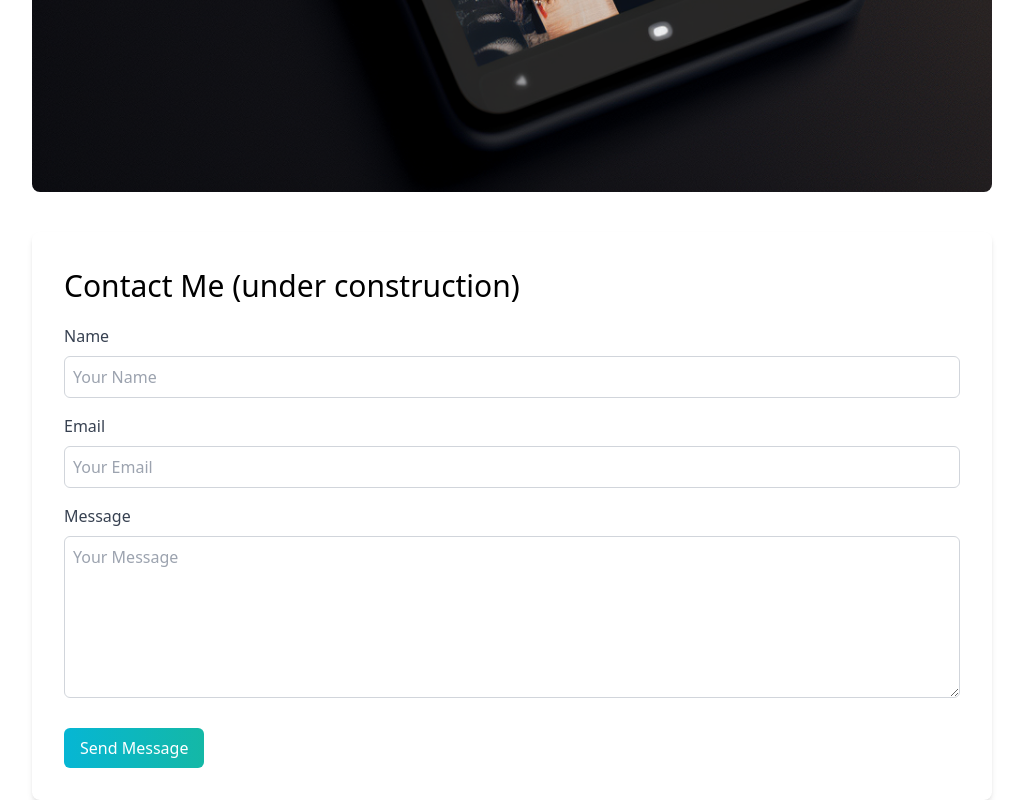
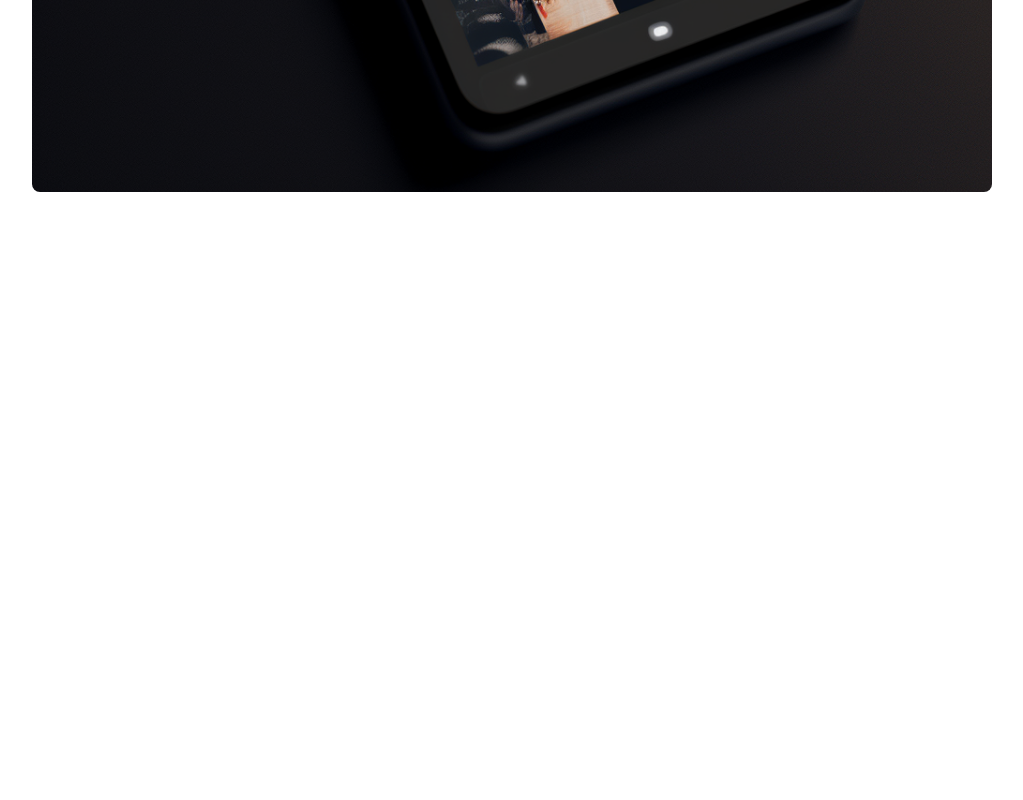
Before and after one commit to JDRGit/react-portfolio, a Next.js app: page / in a window 1280 px wide. Shown: the part 3526-4326 px from the top of the page, without its empty margins (128-1151 px from the left). After the commit the page ends 3758 px from the top, so only its background shows below. Built offline with nearby package versions, Linux system fonts and the light colour scheme.

Commit message:
updated styling, resume buton effect

```diff
--- a/pages/index.js
+++ b/pages/index.js
@@ -1,10 +1,6 @@
 import Head from "next/head";
 import { BsFillMoonStarsFill } from "react-icons/bs";
-import {
-  AiOutlineMail,
-  AiFillLinkedin,
-  AiFillGithub,
-} from "react-icons/ai";
+import { AiOutlineMail, AiFillLinkedin, AiFillGithub } from "react-icons/ai";
 import Image from "next/image";
 import dev from "../public/dev.png";
 import design from "../public/design.png";
@@ -35,13 +31,13 @@ export default function Home() {
               <li>
                 <BsFillMoonStarsFill
                   onClick={() => setDarkMode(!darkMode)}
-                  className="cursor-pointer text-2xl dark:text-gray-200"
+                  className="cursor-pointer text-2xl dark:text-gray-200  "
                 />
               </li>
 
               <li>
                 <a
-                  className="bg-gradient-to-r from-cyan-500 to-teal-500 text-white px-4 py-2 rounded-md ml-8"
+                  className="bg-gradient-to-r from-cyan-500 to-teal-500  text-white px-4 py-2 rounded-md ml-8 hover:from-pink-500 hover:to-yellow-500"
                   href={resume}
                   download="Jaime_D_Rodriguez_Resume.pdf"
                 >
@@ -66,7 +62,7 @@ export default function Home() {
             </p>
           </div>
 
-          <div className="text-5xl flex justify-center gap-16 py-3 text-gray-600">
+          <div className="text-5xl flex justify-center gap-16 py-3 text-gray-600 ">
             <a
               href="mailto:rodriguez.d.jaime@gmail.com"
               target="_blank"
@@ -91,7 +87,12 @@ export default function Home() {
           </div>
 
           <div className="relative mx-auto bg-gradient-to-b from-teal-500 rounded-full w-80 h-80 mt-20 overflow-hidden md:h-96 md:w-96">
-            <Image src={dev} layout="fill" objectFit="scale-down" />
+            <Image
+              src={dev}
+              layout="fill"
+              objectFit="scale-down"
+              alt="developer"
+            />
           </div>
         </section>
         <section>
@@ -103,13 +104,11 @@ export default function Home() {
               November 2022 to March 2023. Throughout the course, I gained
               hands-on experience in web development, software engineering, and
               React development, which helped me build a progressive portfolio.
-               I have a strong
-              understanding of JavaScript and Computer Science concepts,
-              including object-oriented programming, Git, advanced HTML/CSS, and
-              Redux. I've built Single Page Applications and web applications
-              using React, gaining familiarity with client-side routing, AJAX,
-              Fetch, and the Context API.
-              My full stack
+              I have a strong understanding of JavaScript and Computer Science
+              concepts, including object-oriented programming, Git, advanced
+              HTML/CSS, and Redux. I've built Single Page Applications and web
+              applications using React, gaining familiarity with client-side
+              routing, AJAX, Fetch, and the Context API. My full stack
               development experience extends to Java and the Spring Boot
               framework, enabling me to create full CRUD applications, implement
               token-based authentication, and work with REST. I pride myself on
@@ -119,10 +118,10 @@ export default function Home() {
             </p>
           </div>
 
-          <div className="lg:flex gap-10">
-            <div className="flex flex-col items-center text-center shadow-lg p-10 rounded-xl my-10 dark:bg-white">
+          <div className="lg:flex gap-10 ">
+            <div className="flex flex-col items-center text-center shadow-lg p-10 rounded-xl my-10 dark:bg-white ">
               <Image src={design} width={100} height={100} alt="Design icon" />
-              <h3 className="text-lg font-medium pt-8 pb-2">Frontend Tools</h3>
+              <h3 className="text-lg font-medium pt-8 pb-2 ">Frontend Tools</h3>
               <p className="py-2">
                 Essential libraries and frameworks for building and styling
                 responsive, dynamic, and user-friendly React user interfaces.
@@ -191,7 +190,7 @@ export default function Home() {
                 className="rounded-lg object-cover"
                 width={"100%"}
                 height={"100%"}
-                layout="responsive"
+                alt="E-commerce App"
               />
             </div>
             <div className="basis-1/3 flex-1">
@@ -201,7 +200,7 @@ export default function Home() {
                 className="rounded-lg object-cover"
                 width={"100%"}
                 height={"100%"}
-                layout="responsive"
+                alt="Fitness App"
               />
             </div>
             <div className="basis-1/3 flex-1">
@@ -211,62 +210,9 @@ export default function Home() {
                 className="rounded-lg object-cover"
                 width={"100%"}
                 height={"100%"}
-                layout="responsive"
+                alt="Social Media App"
               />
             </div>
-          </div>
-        </section>
-
-        <section>
-          <div className="bg-white p-8 rounded-lg shadow-md dark:bg-gray-800">
-            <h3 className="text-3xl py-1 dark:text-white">Contact Me (under construction)</h3>
-            <form className="mt-4">
-              <label
-                htmlFor="name"
-                className="block text-gray-700 dark:text-gray-200"
-              >
-                Name
-              </label>
-              <input
-                type="text"
-                id="name"
-                placeholder="Your Name"
-                className="w-full p-2 mt-2 rounded-md border border-gray-300 dark:border-gray-500 dark:bg-gray-700 dark:text-white"
-              />
-
-              <label
-                htmlFor="email"
-                className="block mt-4 text-gray-700 dark:text-gray-200"
-              >
-                Email
-              </label>
-              <input
-                type="email"
-                id="email"
-                placeholder="Your Email"
-                className="w-full p-2 mt-2 rounded-md border border-gray-300 dark:border-gray-500 dark:bg-gray-700 dark:text-white"
-              />
-
-              <label
-                htmlFor="message"
-                className="block mt-4 text-gray-700 dark:text-gray-200"
-              >
-                Message
-              </label>
-              <textarea
-                id="message"
-                placeholder="Your Message"
-                rows="6"
-                className="w-full p-2 mt-2 rounded-md border border-gray-300 dark:border-gray-500 dark:bg-gray-700 dark:text-white"
-              />
-
-              <button
-                type="submit"
-                className="mt-6 bg-gradient-to-r from-cyan-500 to-teal-500 text-white px-4 py-2 rounded-md"
-              >
-                Send Message
-              </button>
-            </form>
           </div>
         </section>
       </main>
```
Also changed, not shown: pages/api/hello.js (line endings or trailing spaces), public/avatar.png (deleted).
